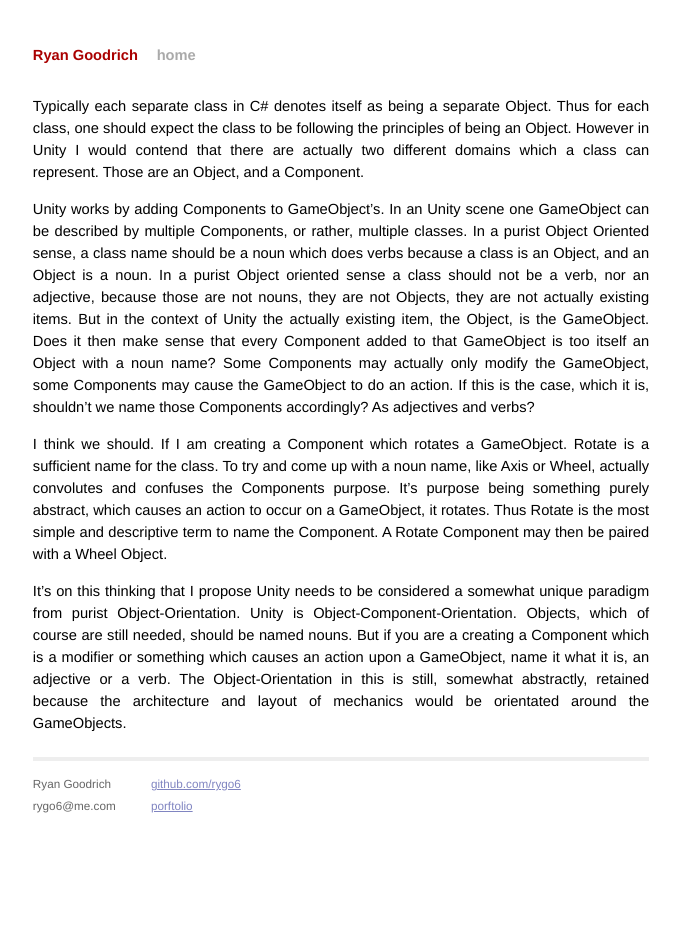
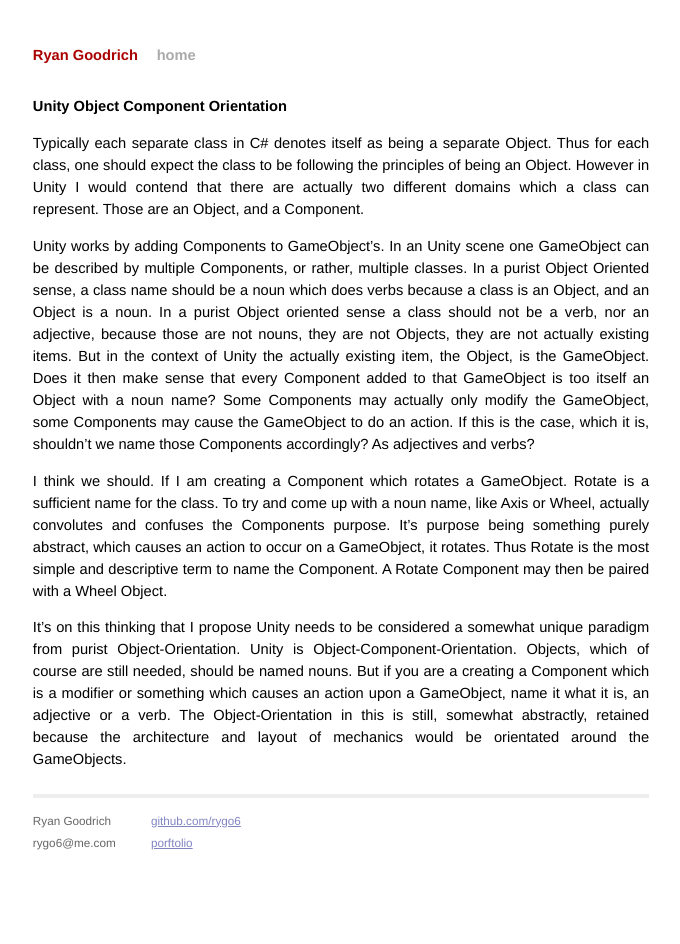
Before and after one commit to rygo6/rygo6.github.io, a Jekyll site: the page built from _posts/2016-2-28-Unity-Object-Component-Orientation.md, in a window 1280 px wide. Shown: the whole page, without its empty margins (299-979 px from the left). Built offline with Jekyll 4.4.1, drawn with Linux system fonts in a browser that asks for light colours.

Commit message:
added titles to posts

```diff
--- a/_posts/2016-2-28-Unity-Object-Component-Orientation.md
+++ b/_posts/2016-2-28-Unity-Object-Component-Orientation.md
@@ -1,7 +1,9 @@
 ---
-title: Unity Object Component Orientation.
+title: Unity Object Component Orientation
 layout: default
 ---
+
+# Unity Object Component Orientation
 
 Typically each separate class in C# denotes itself as being a separate Object. Thus for each class, one should expect the class to be following the principles of being an Object. However in Unity I would contend that there are actually two different domains which a class can represent. Those are an Object, and a Component.
 
```
Also changed, not shown: _posts/2015-12-15-Object-Oriented-Versus-Functional.md (+2 -0 lines), _posts/2016-2-6-ER-Objects.md (+2 -0 lines).
